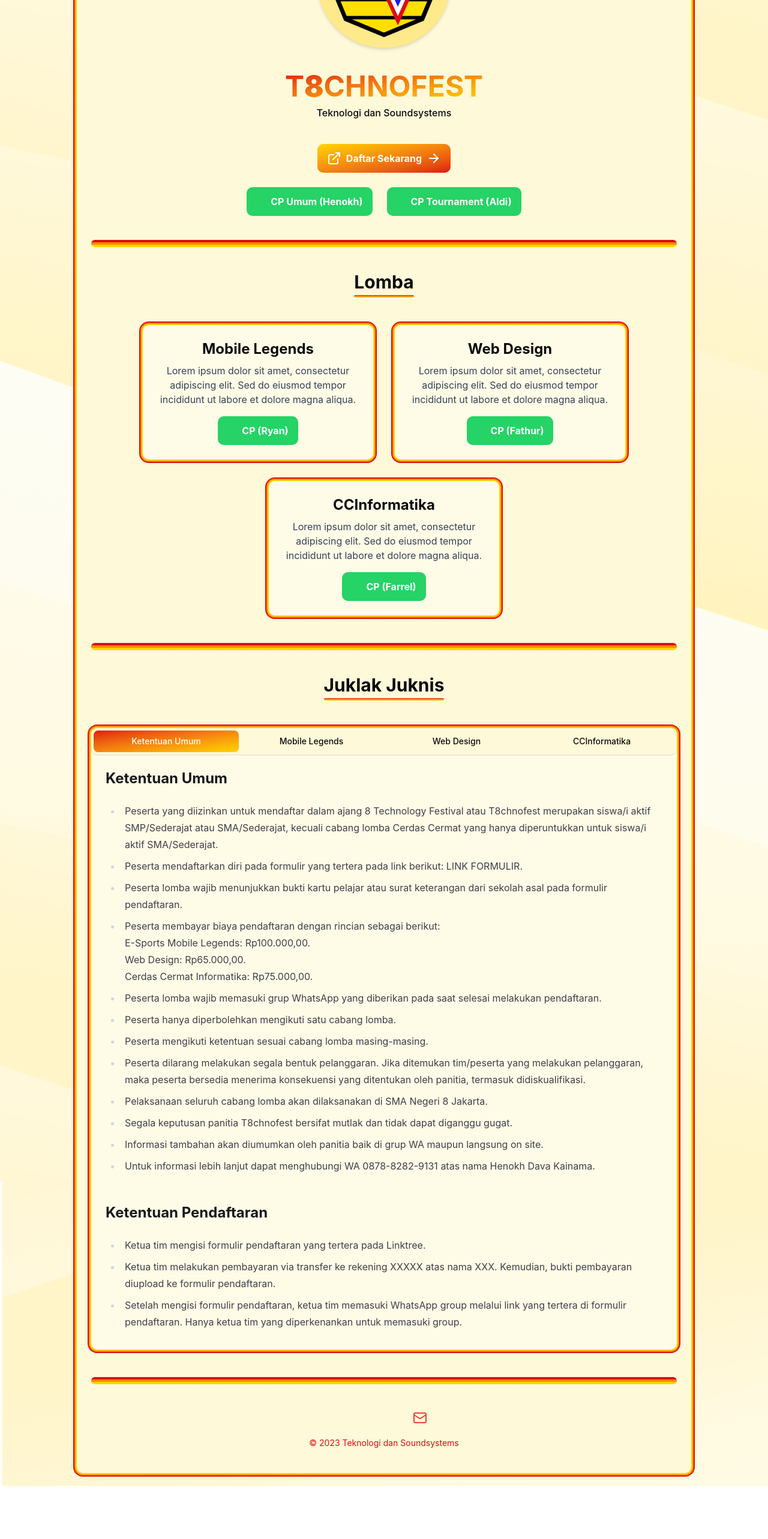
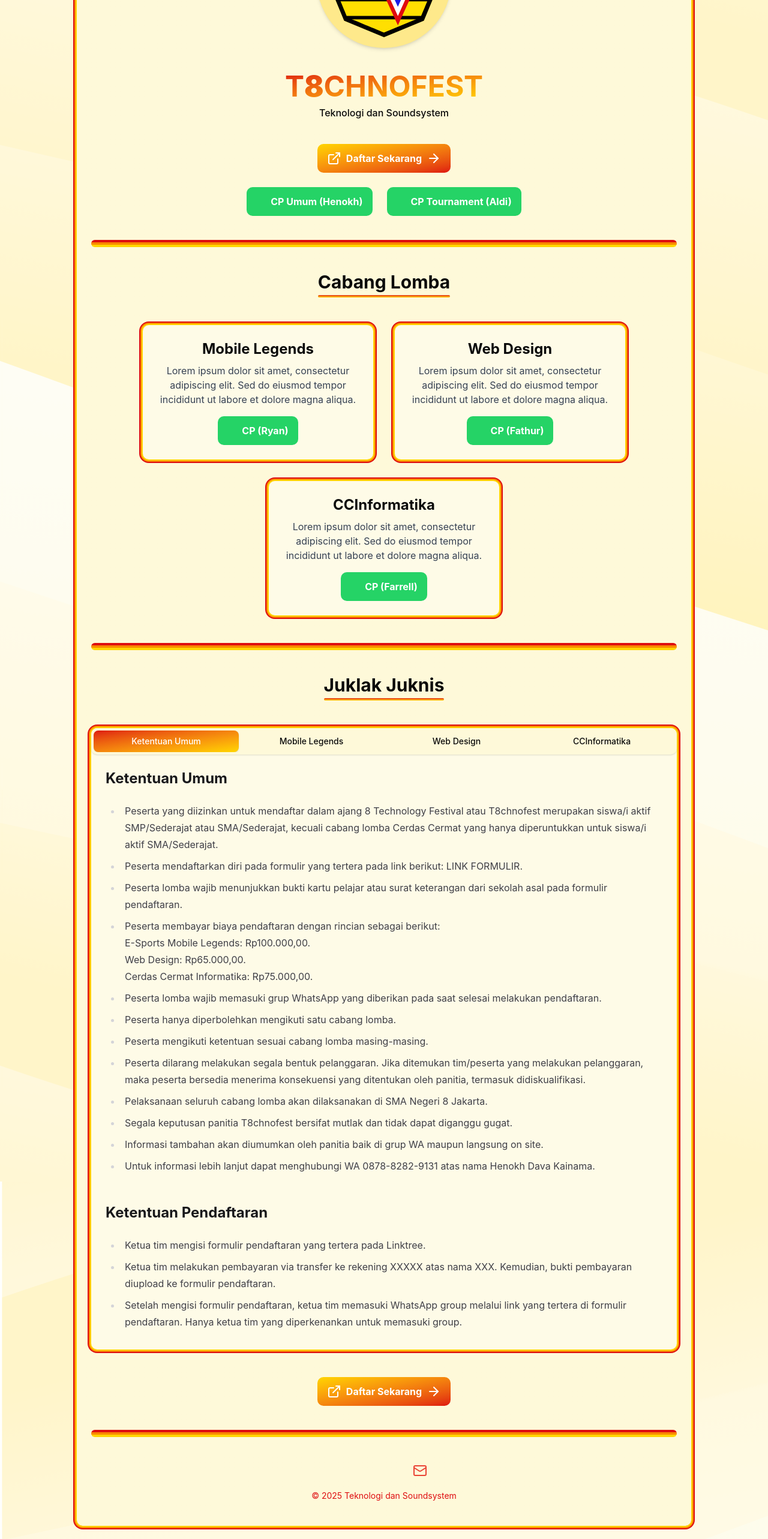
Before and after one commit to velolib/tx-linktree, a React (Vite) app: page / in a window 1280 px wide. Shown: the part 190-2756 px from the top of the page at 60% size. Before the commit the page ends 2668 px from the top, so only its background shows below. Built offline with nearby package versions, Linux system fonts and the light colour scheme; some icons are missing; what tailwindcss-motion would draw is missing.

Commit message:
Update branding

```diff
--- a/src/App.tsx
+++ b/src/App.tsx
@@ -64,7 +64,7 @@ const competitions = [
     description:
       "Lorem ipsum dolor sit amet, consectetur adipiscing elit. Sed do eiusmod tempor incididunt ut labore et dolore magna aliqua.",
     contact: "https://wa.me/6285215319829",
-    name: "Farrel",
+    name: "Farrell",
   },
 ];
 
@@ -85,7 +85,7 @@ export default function EventPage() {
             T<span className="font-black">8</span>CHNOFEST
           </h1>
           <p className="mt-2 text-sm font-medium md:text-base">
-            Teknologi dan Soundsystems
+            Teknologi dan Soundsystem
           </p>
         </div>
 
@@ -126,7 +126,7 @@ export default function EventPage() {
         {/* 3 Competitions */}
         <h2 className="relative mb-6 text-center text-2xl font-bold md:text-3xl">
           <span className="relative inline-block">
-            Lomba
+            Cabang Lomba
             <span className="from-crimson-600 to-tx-500 absolute right-0 -bottom-2 left-0 h-1 rounded-full bg-linear-to-b"></span>
           </span>
         </h2>
@@ -748,6 +748,18 @@ export default function EventPage() {
           </Tabs>
         </div>
 
+        {/* CTA #2 */}
+        <a
+          href="https://placehold.co/600x400?text=Not+Ready"
+          className="motion-preset-expand group shoadow-lg from-tx-500 to-crimson-600 hover:from-tx-400 hover:to-crimson-500 mt-4 flex items-center rounded-lg bg-linear-to-br px-4 py-3 font-bold text-white transition duration-200"
+          target="_blank"
+          rel="noopener noreferrer"
+        >
+          <ExternalLink className="mr-2 inline-block" />
+          Daftar Sekarang
+          <ArrowRight className="ml-2 inline-block transition-transform group-hover:translate-x-0.5" />
+        </a>
+
         {/* Footer */}
         <div className="my-4 w-full overflow-hidden rounded-sm">
           <hr className="bg-crimson-600 h-1 w-full border-0" />
@@ -769,7 +781,7 @@ export default function EventPage() {
             ))}
           </div>
           <p className="text-crimson-600 text-sm">
-            © 2023 Teknologi dan Soundsystems
+            © 2025 Teknologi dan Soundsystem
           </p>
         </div>
       </div>
```
